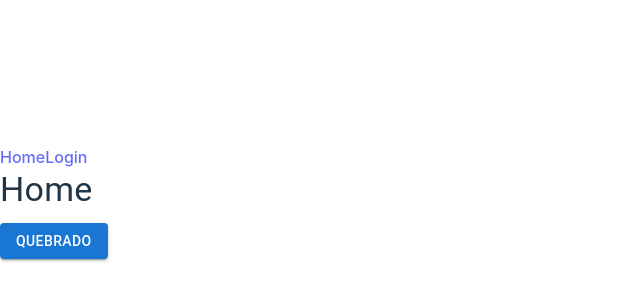
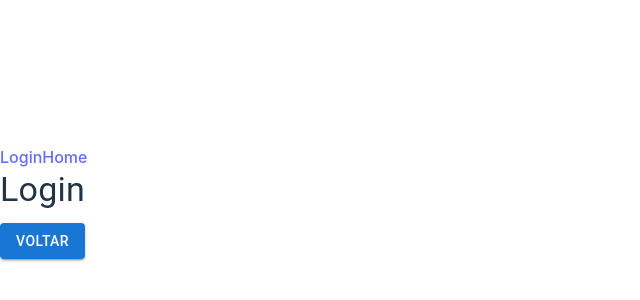
Before and after one commit to JediMastering/basic-mui, a React (Vite) app: page / in a window 1280 px wide. Shown: the part 198-498 px from the top of the page, without its empty margins (0-640 px from the left). Built offline with nearby package versions, Linux system fonts and the light colour scheme.

Commit message:
Mudando Login para raiz

```diff
--- a/src/App.jsx
+++ b/src/App.jsx
@@ -10,8 +10,8 @@
     <Router>
       <Navbar />
       <Routes>
-        <Route path="/" element={<Home />} />
-        <Route path="/Login" element={<Login />} />
+        <Route path="/" element={<Login />} />
+        <Route path="/home" element={<Home />} />
         <Route path="*" element={<NotFound />} />
       </Routes>
     </Router>
--- a/src/components/Navbar.jsx
+++ b/src/components/Navbar.jsx
@@ -5,8 +5,8 @@
 const Navbar = () => {
   return (
     <nav>
-      <Link to="/">Home</Link>
-      <Link to="/login">Login</Link>
+      <Link to="/">Login</Link>
+      <Link to="/home">Home</Link>
     </nav>
   );
 };
```
